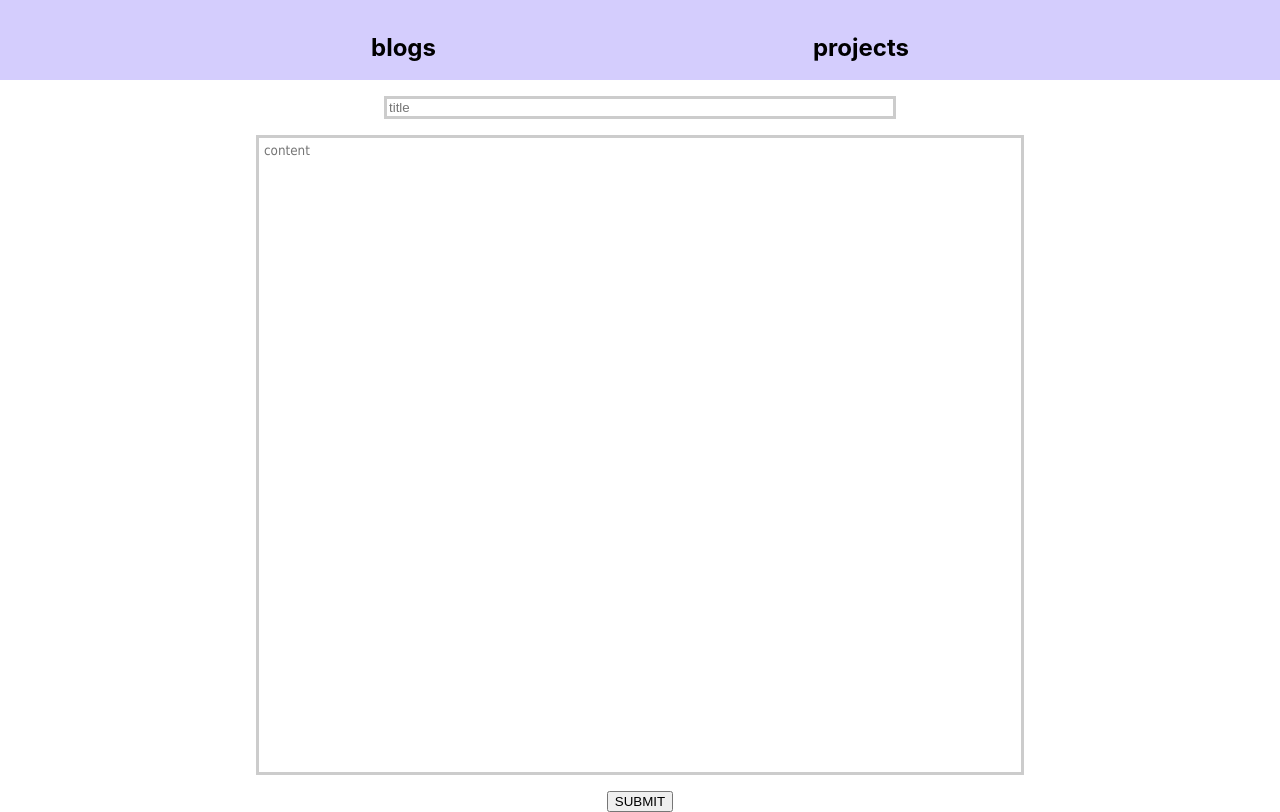
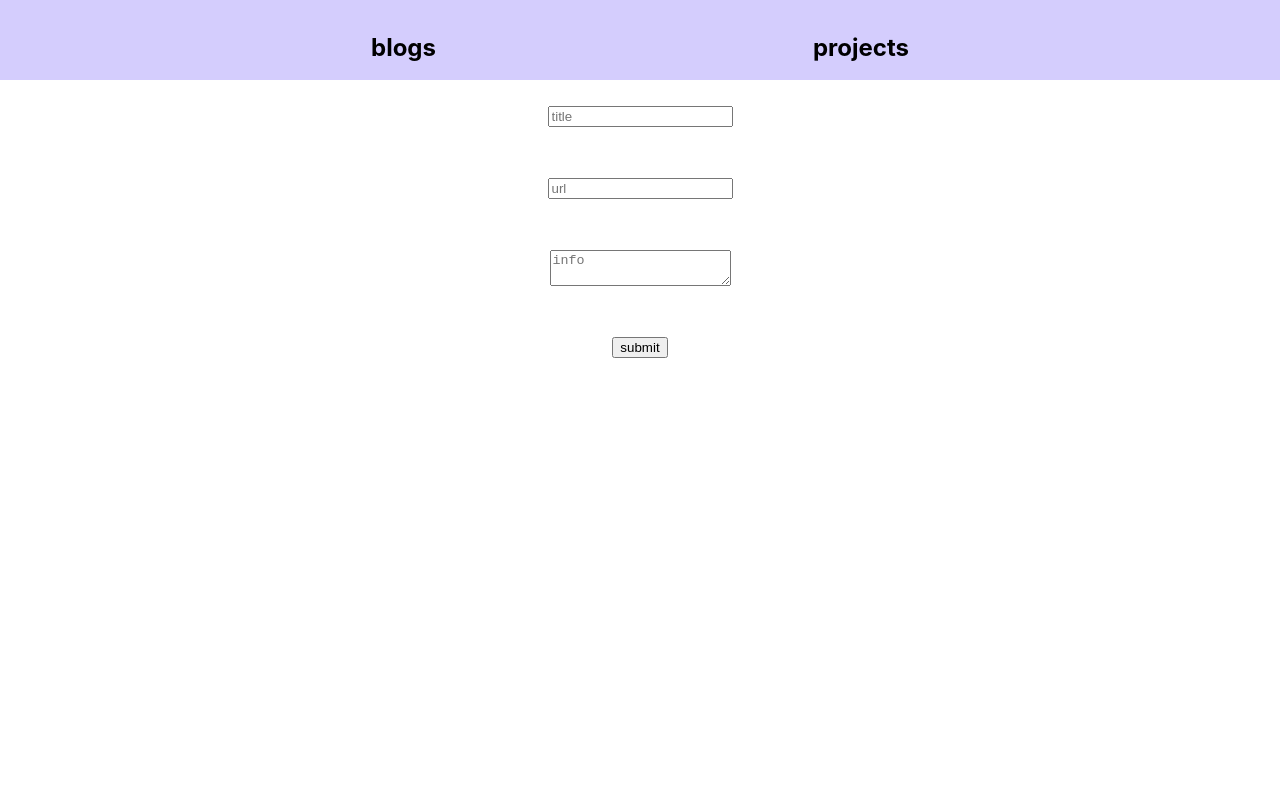
Before and after one commit to rouqaya-abdulhaq/rouqaya-abdulhaq-admin, a React (Create React App) app: page / in a window 1280 px wide. Built offline with nearby package versions, Linux system fonts and the light colour scheme.

Commit message:
basic addProject page setup

```diff
--- a/src/App.js
+++ b/src/App.js
@@ -1,15 +1,16 @@
 import React from 'react';
 import {BrowserRouter as Router} from 'react-router-dom';
-import AddBlog from './containers/addBlog/addBlog';
+// import AddBlog from './containers/addBlog/addBlog';
 import './App.css';
 import Header from './components/layout/header/header';
+import AddProject from './containers/addProject/addProject';
 
 function App() {
   return (
     <Router>
       <div className="App">
         <Header/>
-        <AddBlog/>
+        <AddProject/>
       </div>
     </Router>
 
--- /dev/null
+++ b/src/containers/addProject/addProject.css
@@ -0,0 +1,9 @@
+form{
+    display: flex;
+    flex-direction: column;
+    align-items: center;
+}
+
+form > *{
+    margin: 2%;
+}
--- /dev/null
+++ b/src/containers/addProject/addProject.js
@@ -0,0 +1,51 @@
+import React from 'react';
+import './addProject.css';
+
+class AddProject extends React.Component{
+
+    constructor(props){
+        super(props);
+        this.state = {
+            title : "",
+            info : "",
+            url : ""
+        }
+    }
+
+    onChangeTitle = (value) =>{
+        this.setState({
+            title : value
+        });
+    }
+
+    onChangeInfo = (value) =>{
+        this.setState({
+            info : value
+        });
+    }
+
+    onChangeUrl = (value) =>{
+        this.setState({
+            url : value
+        });
+    }
+
+    onSubmit = () =>{
+        console.log(this.state);
+    }
+
+    render(){
+        return(
+            <main>
+                <form>
+                    <input placeholder="title" onChange={(event)=>this.onChangeTitle(event.target.value)}></input>
+                    <input placeholder="url" onChange={(event)=>this.onChangeUrl(event.target.value)}></input>
+                    <textarea placeholder="info" onChange={(event)=>this.onChangeInfo(event.target.value)}></textarea>
+                    <button type="button" onClick={this.onSubmit}>submit</button>
+                </form>
+            </main>
+        );
+    }
+}
+
+export default AddProject;
```
